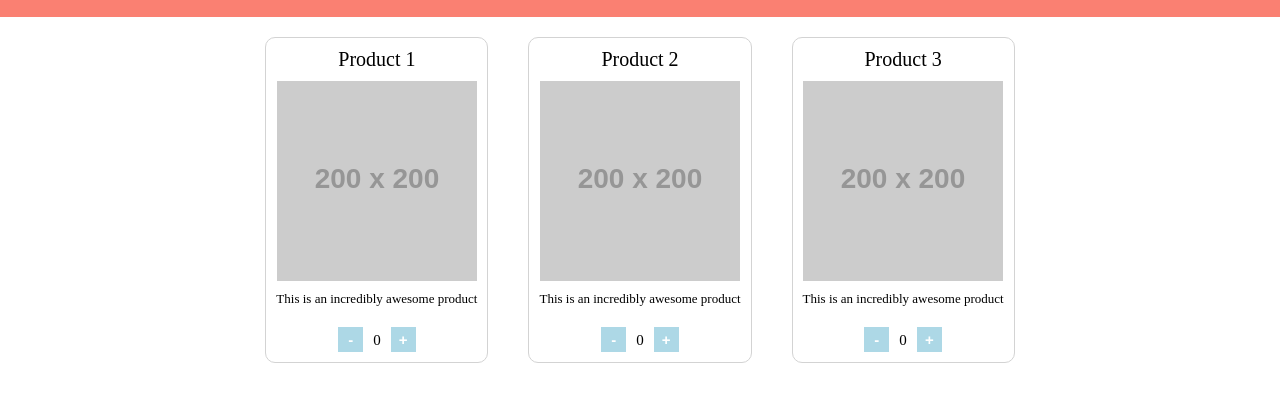
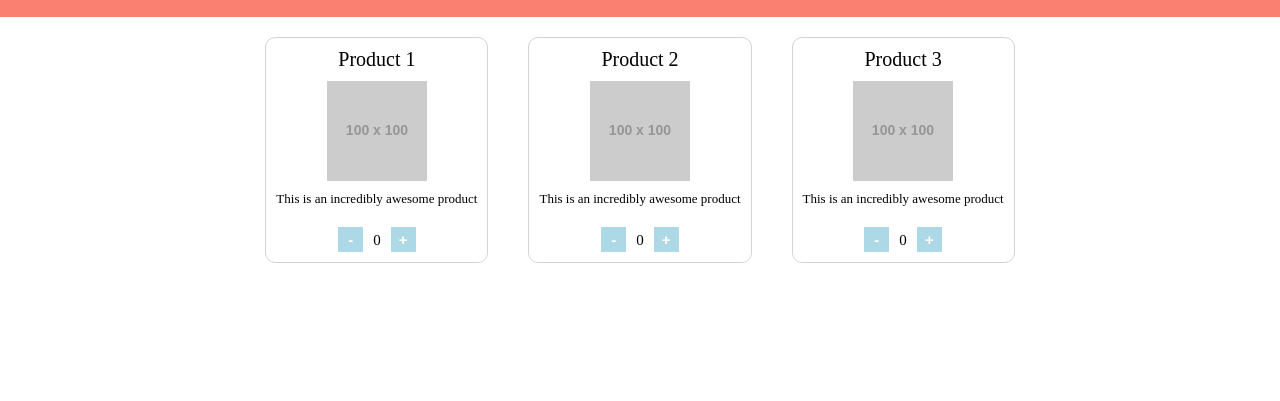
Before and after one commit to TheNickDeveloper/VuePractice101, a plain HTML site: page shopping cart/shopping_cart.html in a window 1280 px wide. Shown: the part 51-452 px from the top of the page. Drawn offline with nearby package versions, Linux system fonts and the light colour scheme; placeholder pictures from the web are drawn by us.

Commit message:
figure update

```diff
--- a/shopping cart/shopping_cart.html
+++ b/shopping cart/shopping_cart.html
@@ -39,7 +39,7 @@
             <div v-for="product in products" :key="product.id" class="product">
                 <h3 class="product__header">{{ product.name }}</h3>
                 <!-- v-bind_image -->
-                <img src="https://via.placeholder.com/200" :alt="product.name" class="product__image">
+                <img src="https://via.placeholder.com/100" :alt="product.name" class="product__image">
                 <p class="product__description">
                     {{ product.description }}
                 </p>
```
Also changed, not shown: shopping cart/shoppingCart.png.
